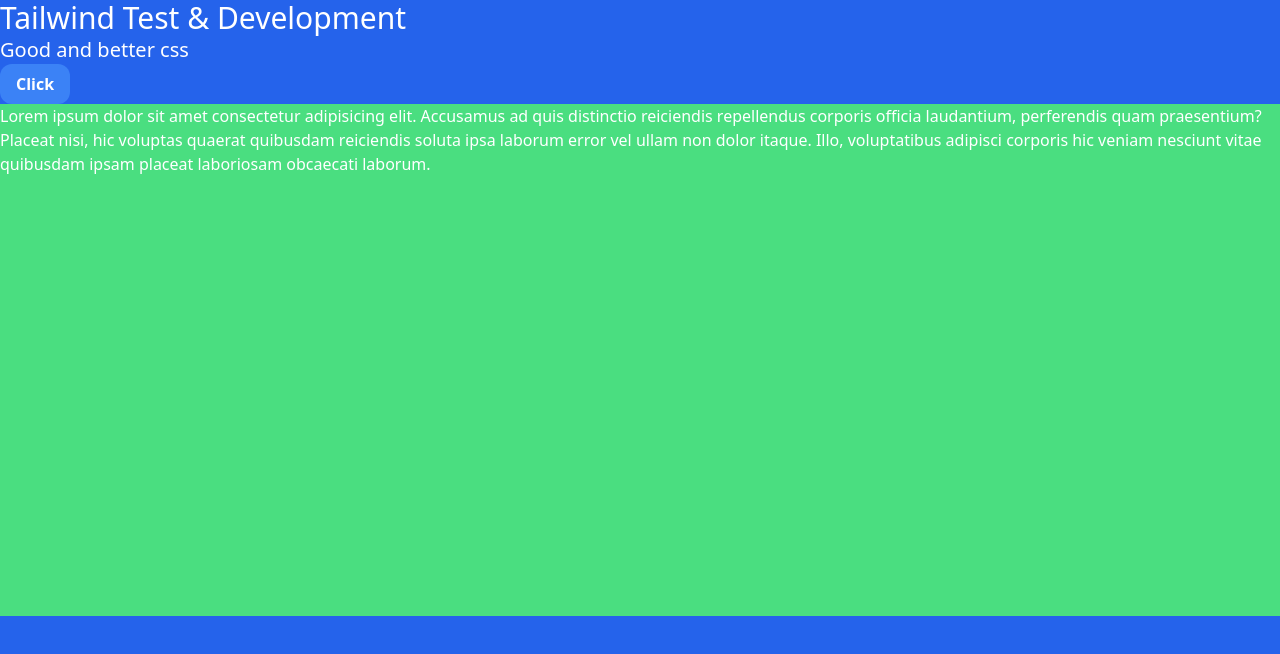
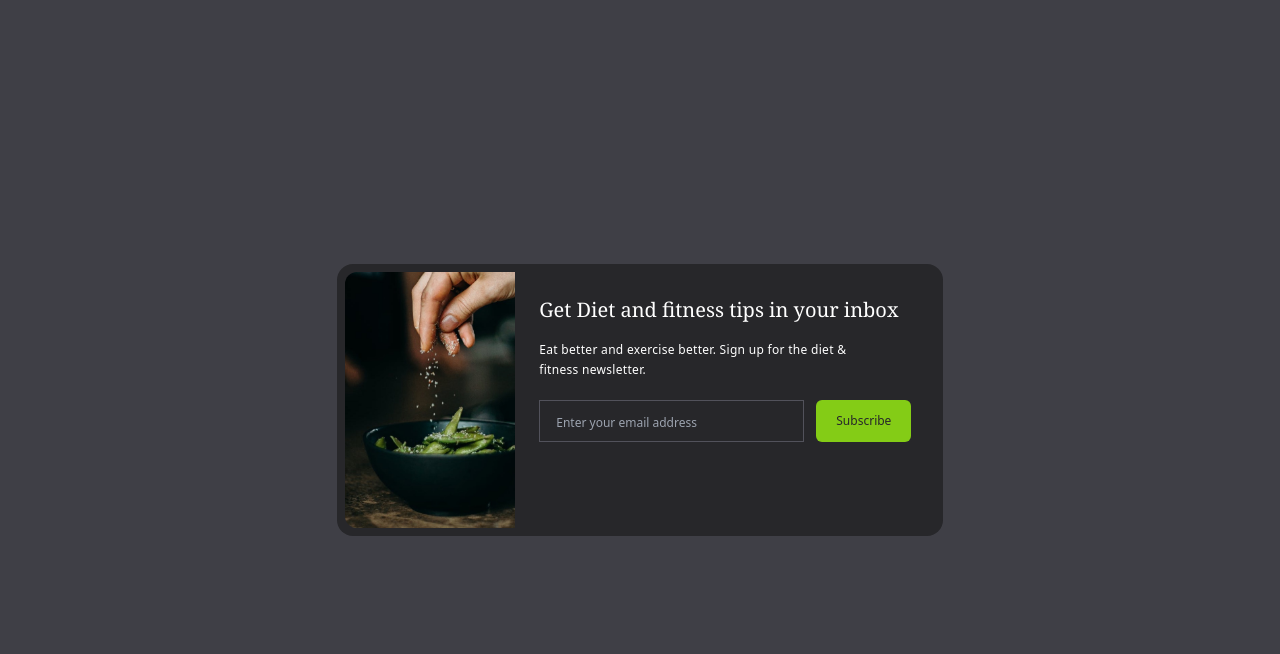
Before and after one commit to rmasonh22/simple-starter, a website: page index.html in a window 1280 px wide. Drawn offline with Linux system fonts and the light colour scheme.

Commit message:
email component

```diff
--- a/index.html
+++ b/index.html
@@ -13,23 +13,37 @@
     <meta charset="UTF-8">
     <meta http-equiv="X-UA-Compatible" content="IE=edge">
     <meta name="viewport" content="width=device-width, initial-scale=1.0">
-    <title>Tailwind Test & Development Environment</title>
+    <title>Email Subscribe</title>
     <link rel="stylesheet" href="./css/style.css">
 </head>
 <body>
-    <h1>Tailwind Test & Development</h1>
-    <h2>Good and better css</h2>
-    <button class="btn-blue">Click</button>
-    <div class="content-area">
-        <p>Lorem ipsum dolor sit amet consectetur
-            adipisicing elit. Accusamus ad quis distinctio
-             reiciendis repellendus corporis officia laudantium,
-             perferendis quam praesentium? Placeat nisi, hic voluptas
-              quaerat quibusdam reiciendis soluta ipsa laborum error
-              vel ullam non dolor itaque. Illo, voluptatibus adipisci
-               corporis hic veniam nesciunt vitae quibusdam ipsam placeat
-                laboriosam obcaecati laborum. </p>
+<!--Background Container-->
+<div class="flex items-center justify-center h-screen bg-zinc-700">
+<!--Card-->
+    <div class="bg-zinc-800 p-2 mx-6 rounded-2xl">
+    <!--Flex container-->
+        <div class="flex flex-col md:flex-row rounded-l-xl">
+            <!--image-->
+                <img src="./img/image.jpg"
+                alt=""
+                class="object-fit rounded-xl h-80 md:h-64 md:rounded-l-xl
+                md:rounded-r-none transform hover:scale-105 hover:rounded-xl duration-200"/>
+            <!--content-->
+            <div class="p-6 md:-12">
+                <h2 class="font-serif text-xl font-medium text-center text-white md:text-left">
+                    Get Diet and fitness tips in your inbox
+                </h2>
+                <p class="max-w-xs my-4 text-xs leading-5 tracking-wide text-center text-white md:text-left">
+                    Eat better and exercise better. Sign up for the diet & fitness newsletter.
+                </p>
+                <div class="flex flex-col mt-5 space-x-3 md:flex-row md:space-y-0">
+                    <input type="text" placeholder="Enter your email address" class="p-2 px-4 text-center text-white bg-zinc-800 border
+                     border-zinc-600 placeholder:text-xs placeholder:text-center md:text-left placeholder:md:text-left focus:outline-none "/>
+                     <button class="px-5 py-3 text-xs rounded-md text-zinc-800 bg-lime-500 hover:bg-lime-700 hover:text-white">Subscribe</button>
+            </div>
+        </div>
+    </div>
+</div>
 
-        </div>
 </body>
 </html>
--- a/input.css
+++ b/input.css
@@ -1,31 +1,3 @@
 @tailwind base;
 @tailwind components;
 @tailwind utilities;
-
-@layer base {
-    h1 {
-        @apply text-3xl;
-    }
-
-    h2 {
-        @apply text-xl;
-    }
-}
-
-@layer components {
-    .btn-blue {
-        @apply bg-blue-500 py-2 px-4 rounded-xl font-bold text-white hover:bg-green-800;
-    }
-}
-
-/* classes ~ theme */
-.content-area {
-    @apply bg-green-400;
-    height: theme('spacing.128');
-}
-
-@media screen(xl) {
-    body {
-        @apply bg-blue-600 text-white;
-    }
-}
--- a/tailwind.config.js
+++ b/tailwind.config.js
@@ -2,11 +2,7 @@
 module.exports = {
   content: ['./*.html'],
   theme: {
-    extend: {
-      spacing: {
-        128: '32rem',
-      }
-    },
+    extend: { },
   },
   plugins: [],
 }
```
Also changed, not shown: css/style.css, img/email-subscribe.png (added), img/image.jpg (added), 1 other file.
